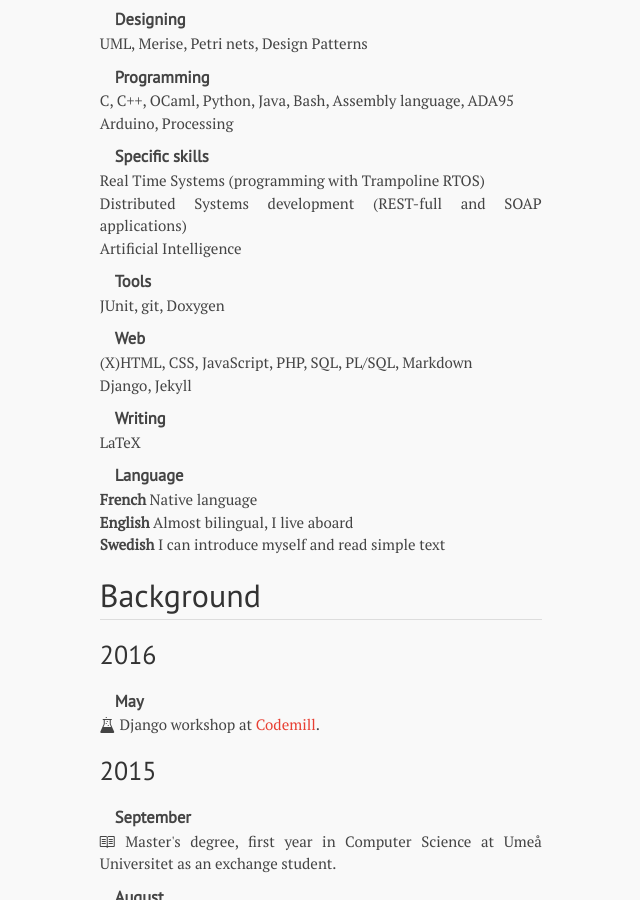
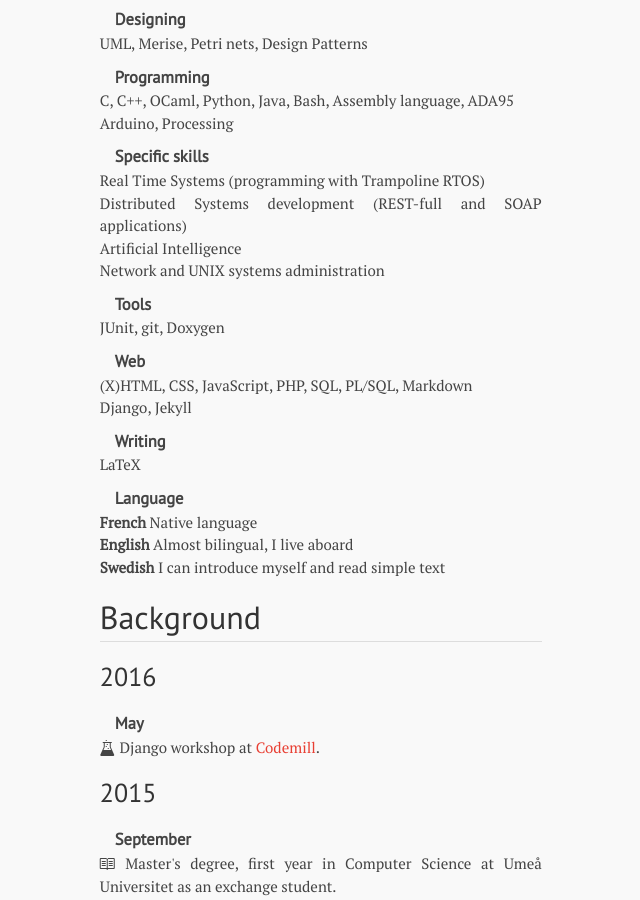
Before and after one commit to blasterbug/blasterbug.github.io, a Jekyll site: the page built from curriculum.md, in a window 1280 px wide and 900 px high, scrolled down 766 px. Shown: the whole window, without its empty margins (407-1047 px from the left). Built offline with Jekyll 4.4.1, drawn with Linux system fonts in a browser that asks for light colours; some web fonts are replaced.

Commit message:
Update curriculum.md

```diff
--- a/curriculum.md
+++ b/curriculum.md
@@ -58,6 +58,7 @@ about: true
     <dd>Real Time Systems (programming with Trampoline RTOS)</dd>
     <dd>Distributed Systems development (REST-full and SOAP applications)</dd>
     <dd>Artificial Intelligence</dd>
+    <dd>Network and UNIX systems administration</dd>
 
     <dt>Tools</dt>
     <dd>JUnit, git, Doxygen</dd>
```
